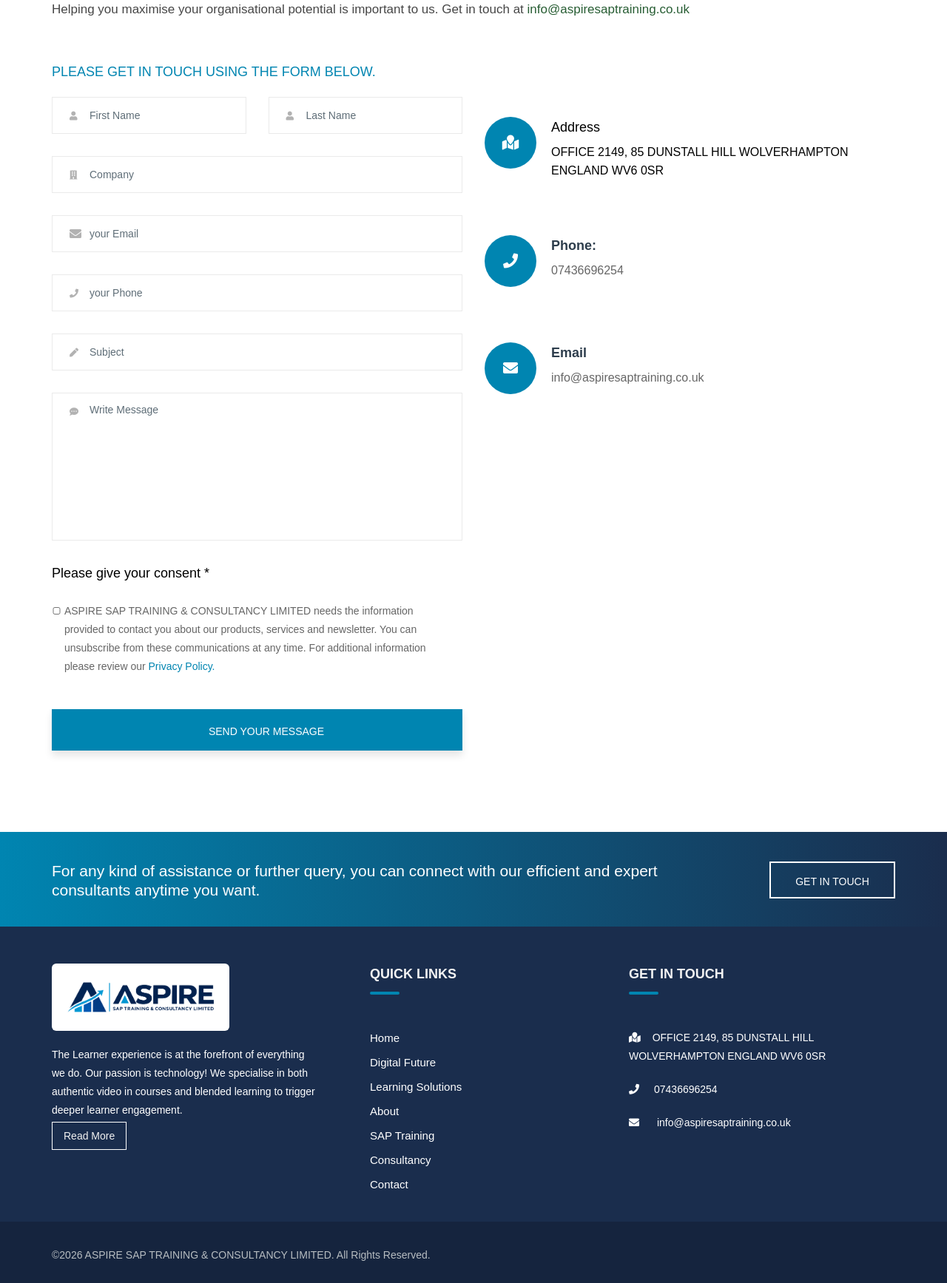
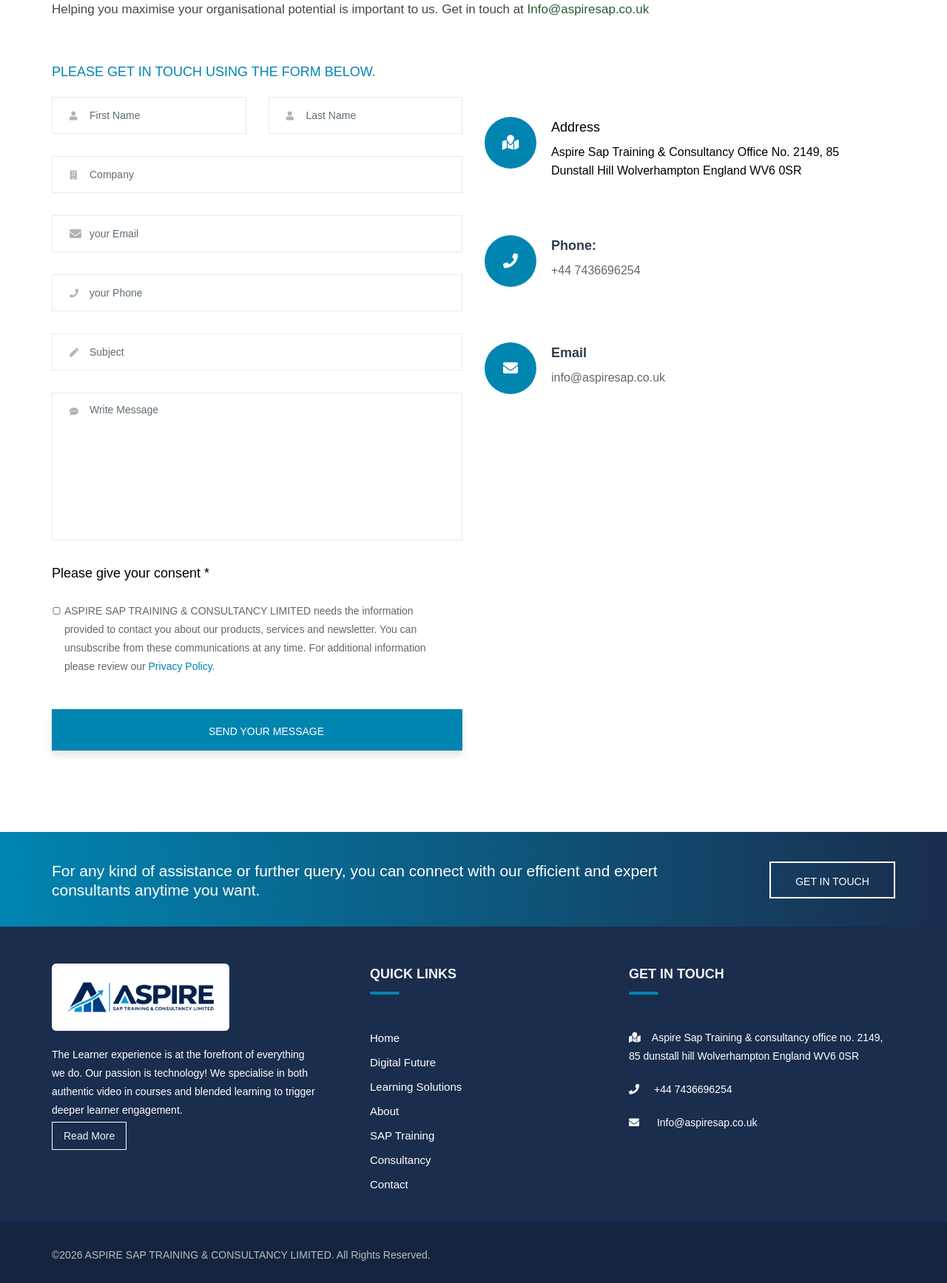
Before and after one commit to HarshitBehl701/aspire, a plain HTML site: page contact.html in a window 1280 px wide. Shown: the part 840-2575 px from the top of the page at 74% size. Drawn offline with nearby package versions, Linux system fonts and the light colour scheme; a web font is replaced by a local one.

Commit message:
Minor update"

```diff
--- a/contact.html
+++ b/contact.html
@@ -65,7 +65,7 @@
                     <div class="topheader_bg">
 						<div class="col-sm-8 top_header_add hidden-xs hidden-sm">
                             <ul>
-                               <li><a href="tel:07436696254"><i class="fas fa-phone-square"></i>07436696254</a></li>
+                               <li><a href="tel:+447436696254"><i class="fas fa-phone-square"></i>+44 7436696254</a></li>
 
                             </ul>
                         </div>
@@ -73,7 +73,7 @@
                             <div class="social_links">
                                 <ul>
                                     <li><a href="contact.html#contform"><i class="pe-7s-diamond"></i> Submit your RFP </a></li>
-                                    <li><a href="mailto:info@aspiresaptraining.co.uk"><i class="fas fa-envelope"></i></a></li>
+                                    <li><a href="mailto:Info@aspiresap.co.uk"><i class="fas fa-envelope"></i></a></li>
                                 </ul>
                             </div>
                         </div>
@@ -189,7 +189,7 @@
                         <div class="abt_txt_box">
                             <div class="tb_left_heading_wraper pb-40">
 								<h2>ASPIRE SAP TRAINING & CONSULTANCY LIMITED enables clients to accelerate business value through their people.</h2>
-								<h5>Helping you maximise your organisational potential is important to us. Get in touch at  <a class="color-blue" href="mailto:info@aspiresaptraining.co.uk">info@aspiresaptraining.co.uk</a> </h5>
+								<h5>Helping you maximise your organisational potential is important to us. Get in touch at  <a class="color-blue" href="mailto:Info@aspiresap.co.uk">Info@aspiresap.co.uk</a> </h5>
                             </div>
 
                         </div>
@@ -276,7 +276,7 @@
 							</div>
 							<div class="ci_icon_content_left ci_icon_content_left_2">
 								<h2>Address</h2>
-								<p>OFFICE 2149, 85 DUNSTALL HILL WOLVERHAMPTON ENGLAND WV6 0SR</p>
+								<p>Aspire Sap Training & consultancy office no. 2149, 85 dunstall hill Wolverhampton England WV6 0SR</p>
 							</div>
 						</div>
 
@@ -288,8 +288,8 @@
 								</div>
 							</div>
 							<div class="ci_icon_content_left ci_icon_content_left_2">
-								<h2><a href="tel:07436696254">Phone:</a></h2>
-								<p><a href="tel:07436696254">07436696254</a></p>
+								<h2><a href="tel:+447436696254">Phone:</a></h2>
+								<p><a href="tel:+447436696254">+44 7436696254</a></p>
 							</div>
 
 						</div>
@@ -302,8 +302,8 @@
 								</div>
 							</div>
 							<div class="ci_icon_content_left ci_icon_content_left_2">
-								<h2><a href="mailto:info@aspiresaptraining.co.uk">Email</a></h2>
-								<p><a href="mailto:info@aspiresaptraining.co.uk">info@aspiresaptraining.co.uk</a></p>
+								<h2><a href="mailto:Info@aspiresap.co.uk">Email</a></h2>
+								<p><a href="mailto:Info@aspiresap.co.uk">Info@aspiresap.co.uk</a></p>
 							</div>
 						</div>
 
@@ -385,9 +385,9 @@
                         <div class="wrapper_second_contact">
                             <h4>Get in Touch</h4>
                             <ul>
-								<li><i class="fas fa-map-marked"></i> OFFICE 2149, 85 DUNSTALL HILL WOLVERHAMPTON ENGLAND WV6 0SR</li>
-								<li><i class="fa fa-phone"></i><a href="tel:07436696254">07436696254</a></li>
-								<li><i class="fa fa-envelope"></i><a href="mailto:info@aspiresaptraining.co.uk"> info@aspiresaptraining.co.uk</a></li>
+								<li><i class="fas fa-map-marked"></i> Aspire Sap Training & consultancy office no. 2149, 85 dunstall hill Wolverhampton England WV6 0SR</li>
+								<li><i class="fa fa-phone"></i><a href="tel:+447436696254">+44 7436696254</a></li>
+								<li><i class="fa fa-envelope"></i><a href="mailto:Info@aspiresap.co.uk"> Info@aspiresap.co.uk</a></li>
                             </ul>
                         </div>
                     </div>
```
Also changed, not shown: about.html (+5 -5 lines), consultancy.html (+5 -5 lines), corporate-training-consultancy.html (+5 -5 lines), digital-future.html (+5 -5 lines), elearning-development.html (+5 -5 lines), gdpr.html (+7 -7 lines), index-2.html (+5 -5 lines), index.html (+5 -5 lines), leadership-and-management-training.html (+5 -5 lines), learning-solutions.html (+5 -5 lines), mobile-learning-solutions.html (+5 -5 lines), sap-training.html (+5 -5 lines), train-the-trainer-programmes.html (+5 -5 lines), video-learning-production.html (+5 -5 lines), 1 more files.
